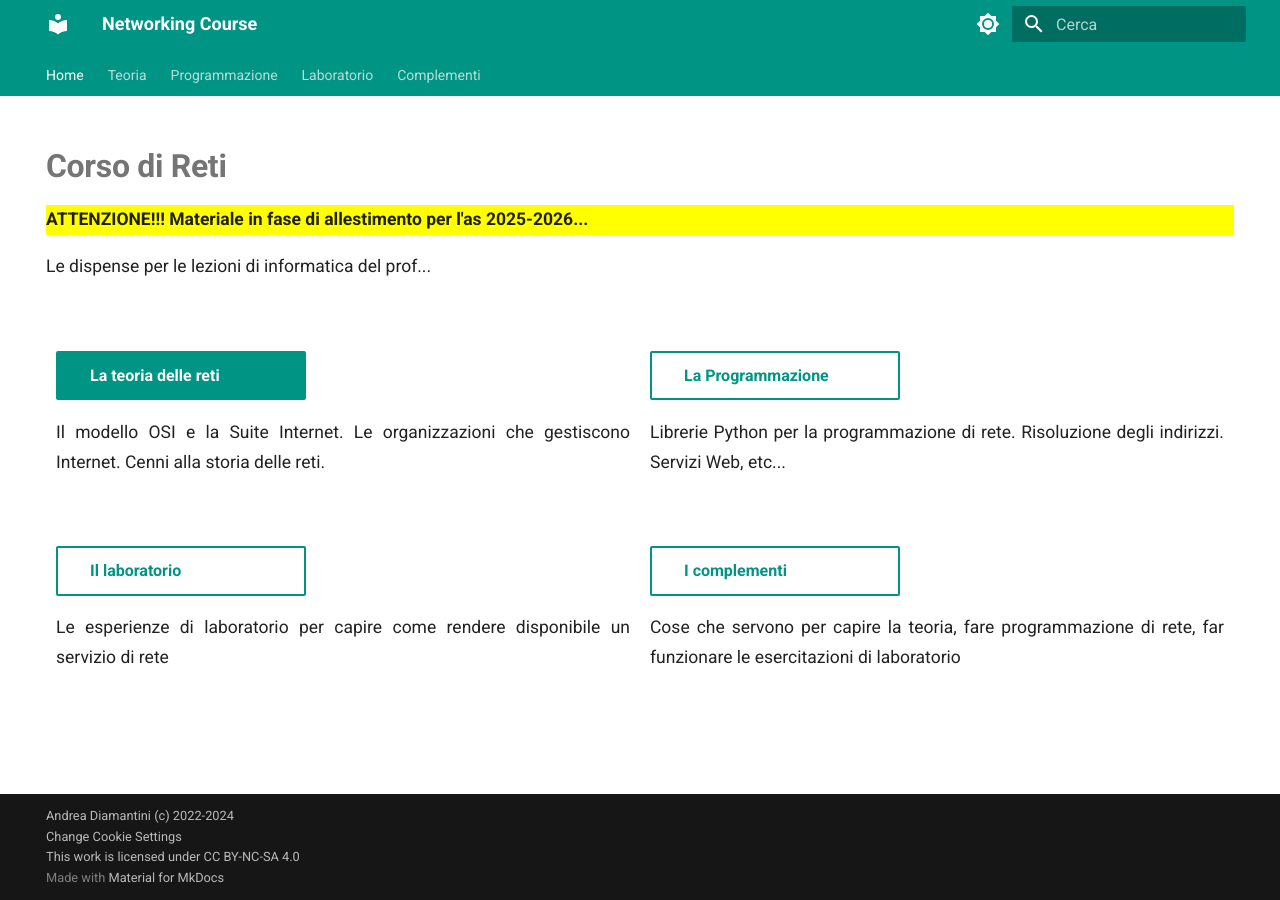
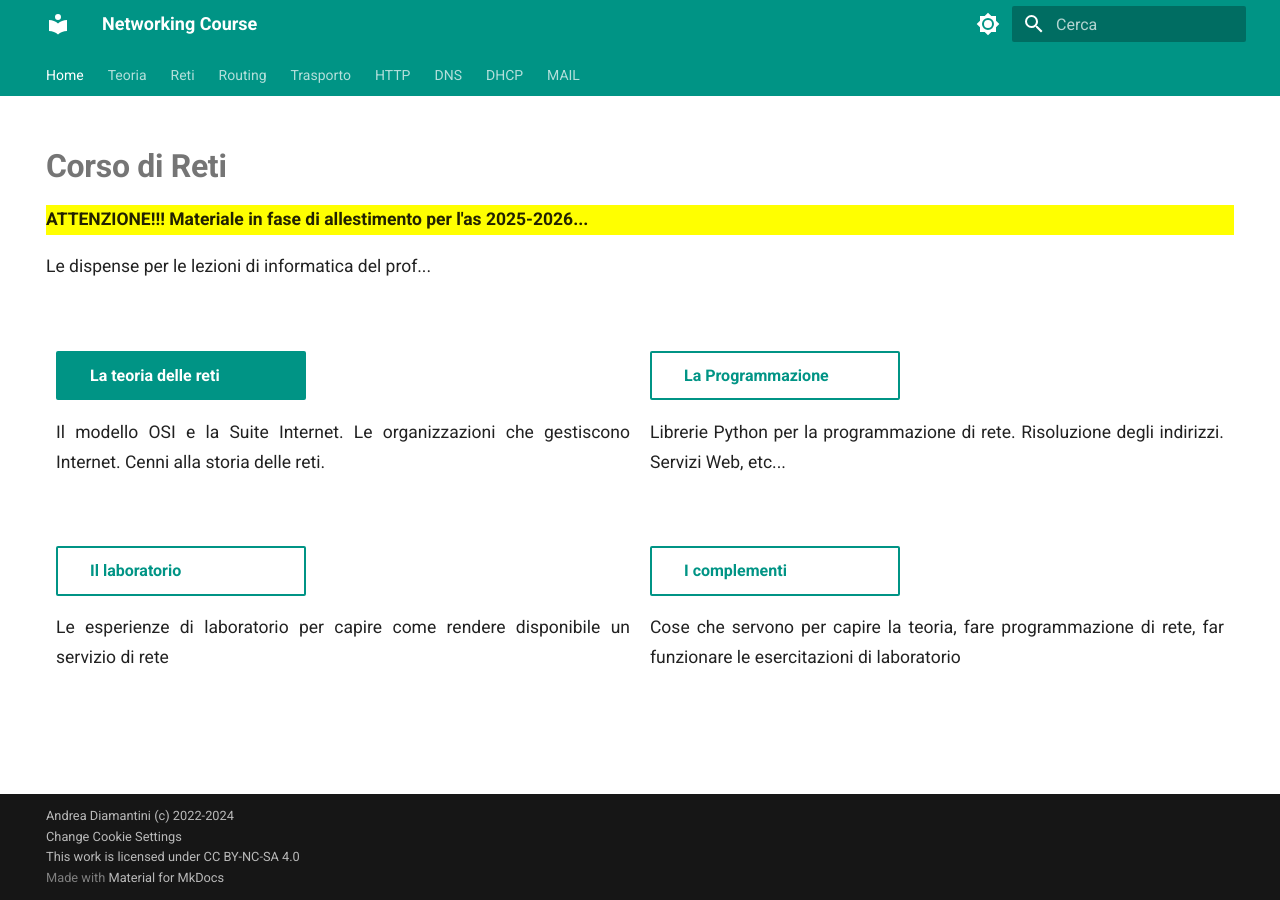
Before and after one commit to adjamhub/nethandouts, an MkDocs documentation site: the page built from docs/index.md, in a window 1280 px wide. Built offline with MkDocs 1.6.1 and Material for MkDocs 9.7.7, drawn with Linux system fonts in a browser that asks for light colours.

Commit message:
riorganizzazione

```diff
--- a/mkdocs.yml
+++ b/mkdocs.yml
@@ -79,58 +79,69 @@ nav:
     - la Suite Internet:            teoria/01_suite_internet.md
     - Gestione e Sviluppo di Internet:  teoria/02_assoc.md
     # --
-    - Indirizzamento IPv4:  teoria/03_IndirizzamentoIPv4.md
-    - Subnetting:           teoria/04_subnetting.md
+
     # --
     #- Livello Inferiore:     teoria/100_inferior.md
     # --
+    # --
+    # --
+    # - Livello Superiore: teoria/700_superior.md
+  # ---------------------------------------------------------------
+  - Reti:
+    - Indirizzamento IPv4:  teoria/03_IndirizzamentoIPv4.md
+    - Subnetting:           teoria/04_subnetting.md
+    - ipaddress:       programmazione/01_ipaddress.md
+    - (LAB) inf:            laboratorio/lab_101_boh.md
+    - (LAB) ipconfig:       laboratorio/lab_310_ipconfig.md
+    - (LAB) ifconfig,ip:    laboratorio/lab_311_ifconfig_ip.md
+    - (LAB) ping:           laboratorio/lab_320_ping.md
+  # ---------------------------------------------------------------
+  - Routing:
     #- Livello di Rete:      teoria/300_network.md
     #- ARP (?):                  teoria/302_ARP.md
     - NAT:                  teoria/303_NAT.md
     #- Routing:              teoria/311_routing.md
-    # --
+    - (LAB) traceroute:     laboratorio/lab_340_traceroute.md
+    - (LAB) arp:            laboratorio/lab_330_arp.md
+
+  # ---------------------------------------------------------------
+  - Trasporto:
     - Livello di Trasporto: teoria/400_transport.md
-    # --
-    - Livello Superiore: teoria/700_superior.md
-    - DNS:               teoria/701_DNS.md
-    - DHCP:              teoria/702_DHCP.md
+    - sockets:         programmazione/10_socket.md
+    - (LAB) netstat:        laboratorio/lab_410_netstat.md
+    - (LAB) wireshark:      laboratorio/lab_420_wireshark.md
+    - (LAB) nmap:           laboratorio/lab_430_nmap.md
+    - (LAB) port forwarding: laboratorio/lab_440_port_forwarding.md
+
+  # ---------------------------------------------------------------
+  - HTTP:
     - HTTP:              teoria/703_HTTP.md
-    - Mail:              teoria/704_MAIL.md
-  # ---------------------------------------------------------------
-  - Programmazione:
-    - Introduzione:    programmazione/00_intro.md
-    - ipaddress:       programmazione/01_ipaddress.md
-    - sockets:         programmazione/10_socket.md
+    - URL:                  complementi/11_URL.md
     - Flask:           programmazione/20_Flask.md
     - urllib:          programmazione/21_urllib.md
     - requests:        programmazione/22_requests.md
     - soup:            programmazione/23_bs4.md
-    - dnspython:       programmazione/30_dnspython.md
-    - smtplib:         programmazione/40_smtplib.md
-
-   # ---------------------------------------------------------------
-  - Laboratorio:
-    - Introduzione:         laboratorio/00_intro.md
-    - (LAB) inf:            laboratorio/lab_101_boh.md
-    - (LAB) ipconfig:       laboratorio/lab_310_ipconfig.md
-    - (LAB) ifconfig,ip:    laboratorio/lab_311_ifconfig_ip.md
-    - (LAB) ping:           laboratorio/lab_320_ping.md
-    - (LAB) traceroute:     laboratorio/lab_340_traceroute.md
-    - (LAB) arp:            laboratorio/lab_330_arp.md
-    - (LAB) netstat:        laboratorio/lab_410_netstat.md
-    - (LAB) wireshark:      laboratorio/lab_420_wireshark.md
-    - (LAB) nmap:           laboratorio/lab_430_nmap.md
-    - (LAB) port forwarding: laboratorio/lab_440_port_forwarding.md
-    - (LAB) DNS clients:          laboratorio/lab_720_DNS_clients.md
-    - (LAB) DNS server:           laboratorio/lab_721_DNS_server.md
-    - (LAB) DHCP server:          laboratorio/lab_730_DHCP_server.md
-    - (LAB) Access Point DIY:     laboratorio/lab_731_AccessPoint_DIY.md
     - (LAB) Telnet e HTTP:        laboratorio/lab_712_telnet_http.md
     - (LAB) server web:           laboratorio/lab_710_server_web.md
     - (LAB) sito web a casa tua:  laboratorio/lab_711_sito_casa.md
+
+  # ---------------------------------------------------------------
+  - DNS:
+    - DNS:               teoria/701_DNS.md
+    - dnspython:       programmazione/30_dnspython.md
+    - (LAB) DNS clients:          laboratorio/lab_720_DNS_clients.md
+    - (LAB) DNS server:           laboratorio/lab_721_DNS_server.md
+
+  # ---------------------------------------------------------------
+  - DHCP:
+    - DHCP:              teoria/702_DHCP.md
+    - (LAB) DHCP server:          laboratorio/lab_730_DHCP_server.md
+    - (LAB) Access Point DIY:     laboratorio/lab_731_AccessPoint_DIY.md
+
+  # ---------------------------------------------------------------
+  - MAIL:
+    - Mail:              teoria/704_MAIL.md
+    - smtplib:         programmazione/40_smtplib.md
     - (LAB) Mail server:          laboratorio/lab_740_mail_server.md
     - (LAB) Telnet e Mail:        laboratorio/lab_741_telnet_mail.md
    # ---------------------------------------------------------------
-  - Complementi:
-    - Introduzione:         complementi/00_intro.md
-    - URL:                  complementi/11_URL.md
```
